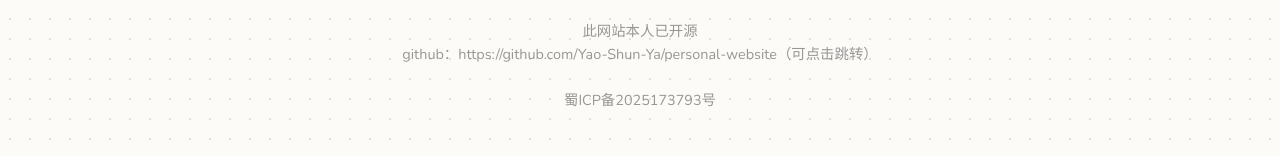
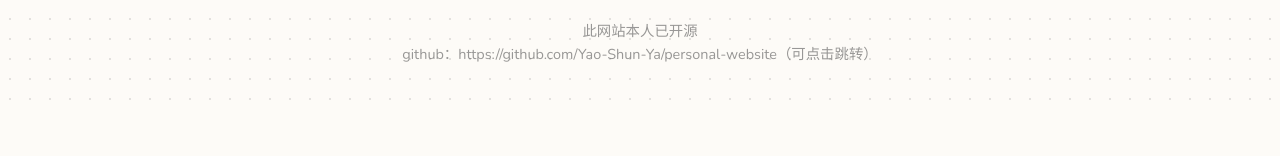
Before and after one commit to Yao-Shun-Ya/Yao-Shun-Ya.github.io, a plain HTML site: page index.html in a window 1280 px wide. Shown: the part 3991-4147 px from the top of the page. After the commit the page ends 4107 px from the top, so only its background shows below. Drawn offline with nearby package versions, Linux system fonts and the light colour scheme; a web font is replaced by a local one.

Commit message:
Update index.html

```diff
--- a/index.html
+++ b/index.html
@@ -160,7 +160,6 @@
         <p>联系邮箱: 2720356281@qq.com</p>
         <p><br>此网站本人已开源</p>
         <p>github：<a href="https://github.com/Yao-Shun-Ya/personal-website" target="_blank">https://github.com/Yao-Shun-Ya/personal-website（可点击跳转）</a></p>
-        <p><br><a href="https://beian.miit.gov.cn/" target="_blank" rel="noopener noreferrer">蜀ICP备2025173793号</a></p>
     </footer>
 
     <div id="easter-egg-modal" class="easter-modal-backdrop">
```
